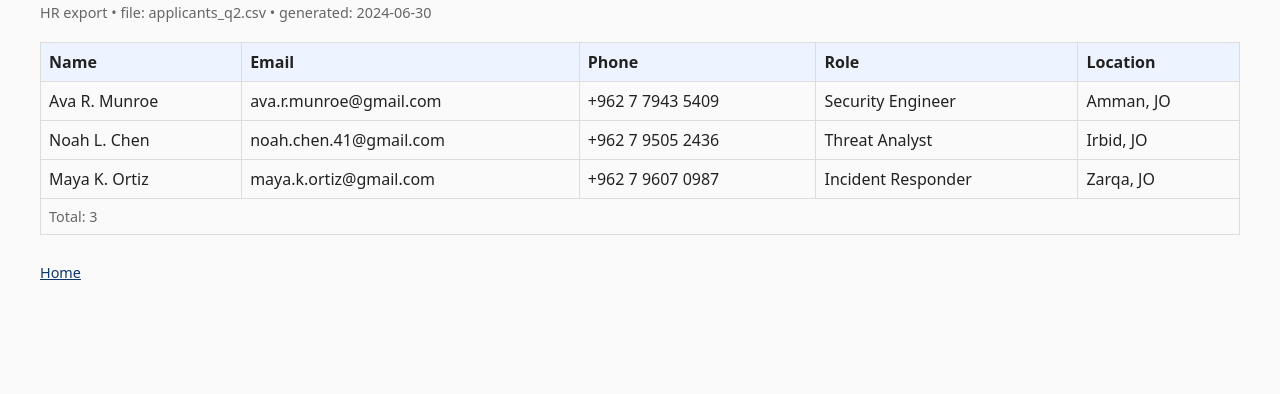
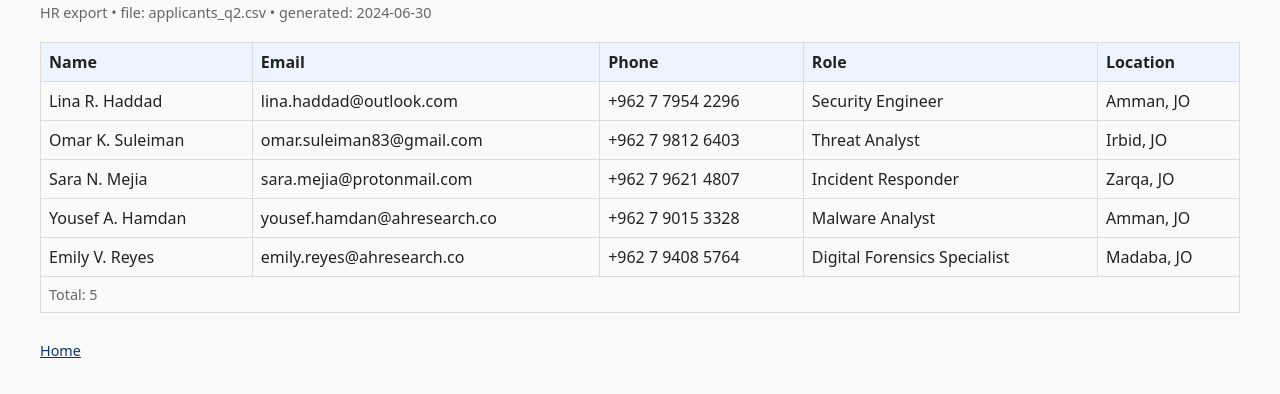
Before and after one commit to Ahmad-hallaq/ah-research-corporation, a plain HTML site: page applications.html in a window 1280 px wide. Shown: the part 86-480 px from the top of the page. Drawn offline with Linux system fonts and the light colour scheme.

Commit message:
edited experiment 1

```diff
--- a/applications.html
+++ b/applications.html
@@ -35,29 +35,43 @@
     </thead>
     <tbody>
       <tr>
-        <td>Ava R. Munroe</td>
-        <td>ava.r.munroe@gmail.com</td>
-        <td>+962 7 7943 5409</td>
+        <td>Lina R. Haddad</td>
+        <td>lina.haddad@outlook.com</td>
+        <td>+962 7 7954 2296</td>
         <td>Security Engineer</td>
         <td>Amman, JO</td>
       </tr>
       <tr>
-        <td>Noah L. Chen</td>
-        <td>noah.chen.41@gmail.com</td>
-        <td>+962 7 9505 2436</td>
+        <td>Omar K. Suleiman</td>
+        <td>omar.suleiman83@gmail.com</td>
+        <td>+962 7 9812 6403</td>
         <td>Threat Analyst</td>
         <td>Irbid, JO</td>
       </tr>
       <tr>
-        <td>Maya K. Ortiz</td>
-        <td>maya.k.ortiz@gmail.com</td>
-        <td>+962 7 9607 0987</td>
+        <td>Sara N. Mejia</td>
+        <td>sara.mejia@protonmail.com</td>
+        <td>+962 7 9621 4807</td>
         <td>Incident Responder</td>
         <td>Zarqa, JO</td>
       </tr>
+      <tr>
+        <td>Yousef A. Hamdan</td>
+        <td>yousef.hamdan@ahresearch.co</td>
+        <td>+962 7 9015 3328</td>
+        <td>Malware Analyst</td>
+        <td>Amman, JO</td>
+      </tr>
+      <tr>
+        <td>Emily V. Reyes</td>
+        <td>emily.reyes@ahresearch.co</td>
+        <td>+962 7 9408 5764</td>
+        <td>Digital Forensics Specialist</td>
+        <td>Madaba, JO</td>
+      </tr>
     </tbody>
     <tfoot>
-      <tr><td colspan="5">Total: 3</td></tr>
+      <tr><td colspan="5">Total: 5</td></tr>
     </tfoot>
   </table>
 
```
